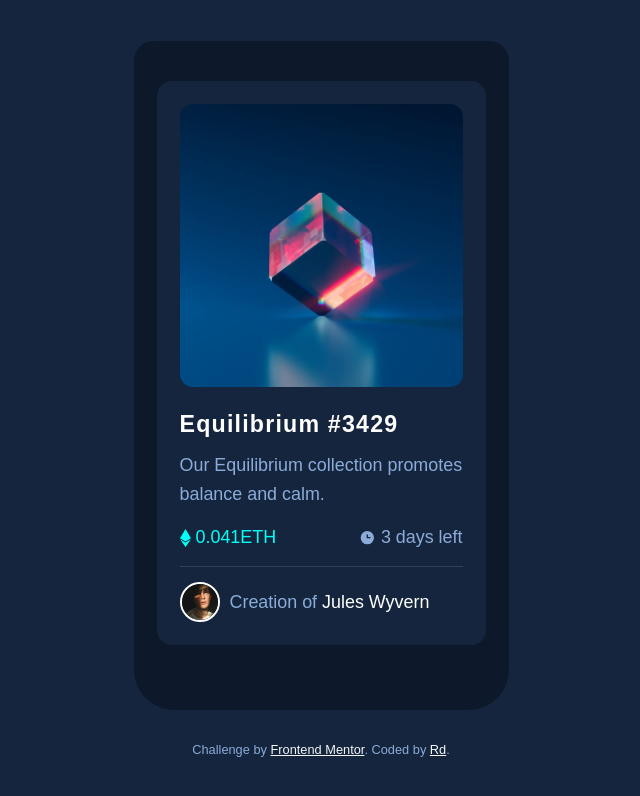
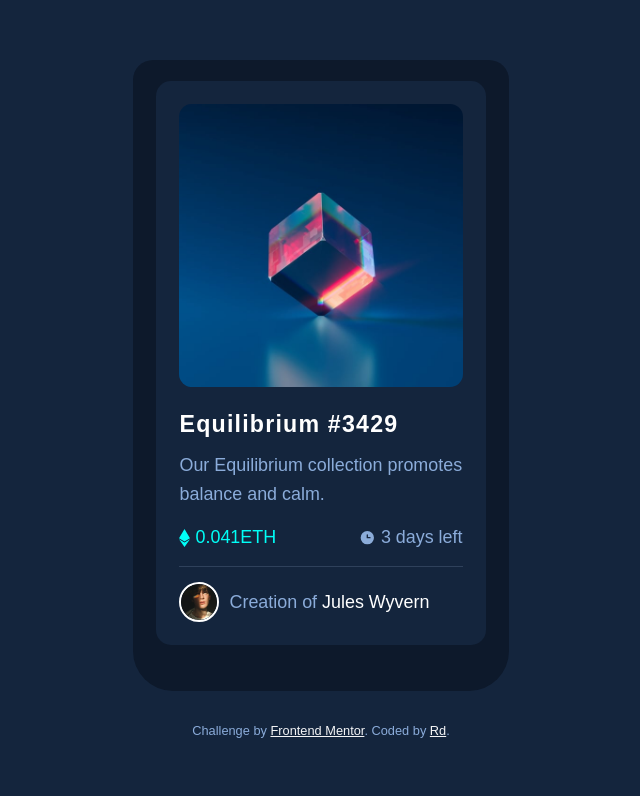
Before and after one commit to rdghostmann/nft-preview-card-component, a plain HTML site: page index.html in a window 1280 px wide. Shown: the whole page, without its empty margins (319-959 px from the left). Drawn offline with Linux system fonts and the light colour scheme.

Commit message:
Update.CSS

```diff
--- a/style.css
+++ b/style.css
@@ -65,12 +65,14 @@ picture {
 /* CSS reset end*/
 
 main {
-    width: 375px;
+    max-width: 23.44rem;
+    height: 39.4rem;
     background-color: var(--dark-blue-mainBG);
-    display: grid;
-    place-items: center;
+    display: flex;
+    align-items: center;
     border-radius: 20px 20px 40px 40px;
     padding-bottom: 25px ;
+    margin: 0 5px;
 
 }
 
@@ -181,6 +183,7 @@ section span:hover {
 
 }
 
+
 @media only screen and (min-width:1440px) {
     body {
         background-color: var(--dark-blue-cardBG);
```
